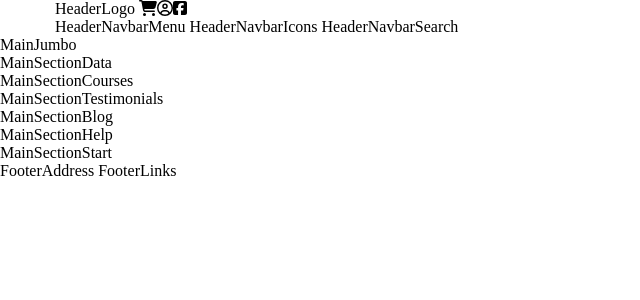
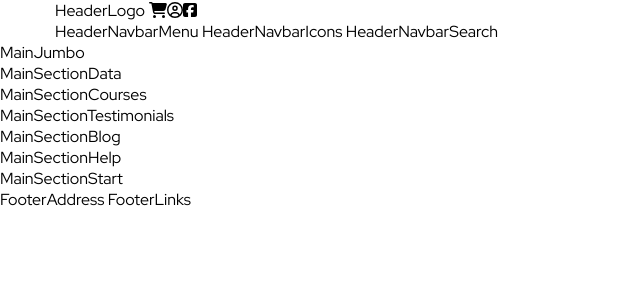
Before and after one commit to OgataiKhan/proj-html-vuejs, a Vue app: page / in a window 1280 px wide. Shown: the top 300 px of the page, without its empty margins (0-640 px from the left). Built offline with nearby package versions, Linux system fonts and the light colour scheme.

Commit message:
feat: font red hat display

```diff
--- a/package.json
+++ b/package.json
@@ -10,6 +10,7 @@
     "prova": "cd .."
   },
   "dependencies": {
+    "@fontsource/red-hat-display": "^5.0.18",
     "@fortawesome/fontawesome-svg-core": "^6.5.1",
     "@fortawesome/free-brands-svg-icons": "^6.5.1",
     "@fortawesome/free-regular-svg-icons": "^6.5.1",
--- a/src/assets/scss/partial/_fonts.scss
+++ b/src/assets/scss/partial/_fonts.scss
@@ -3,3 +3,7 @@
 FONTS
 *********
 */
+
+body {
+  font-family: "Red Hat Display";
+}
--- a/src/main.js
+++ b/src/main.js
@@ -1,5 +1,6 @@
 import { createApp } from 'vue';
-
+//font Red Hat Display
+import "@fontsource/red-hat-display";
 //fontawesome core
 import { library } from '@fortawesome/fontawesome-svg-core';
 //fontawesome icon component
```
Also changed, not shown: 1 other file (tests, documents, lock files or other folders).
